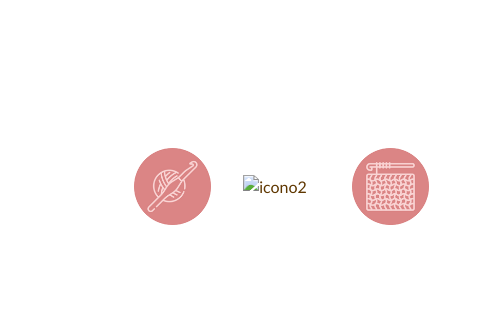
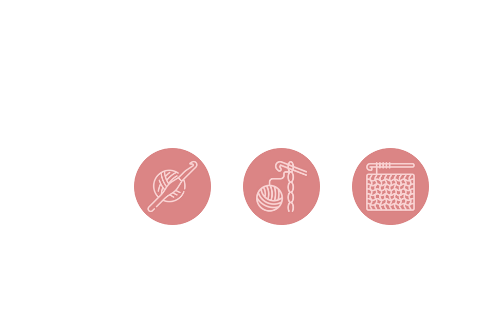
Before and after one commit to NicolasBisio/anmai-crochet, a website: page paginas/nosotros.html in a window 1280 px wide. Shown: the part 110-444 px from the top of the page, 0-489 px from the left. Drawn offline with nearby package versions, Linux system fonts and the light colour scheme.

Commit message:
Vuelvo a agregar ícono

```diff
--- a/paginas/nosotros.html
+++ b/paginas/nosotros.html
@@ -62,7 +62,7 @@
             <div class="nosotros__intro--box1">
                 <div class="nosotros__intro--icons"><img src="../img/icon1.png" alt="icono1">
                 </div>
-                <div class="nosotros__intro--icons"><img src="../img/icono2.png" alt="icono2">
+                <div class="nosotros__intro--icons"><img src="../img/icon2.png" alt="icono2">
                 </div>
                 <div class="nosotros__intro--icons"><img src="../img/icon3.png" alt="icono3">
                 </div>
```
Also changed, not shown: img/icon2.png (added).
